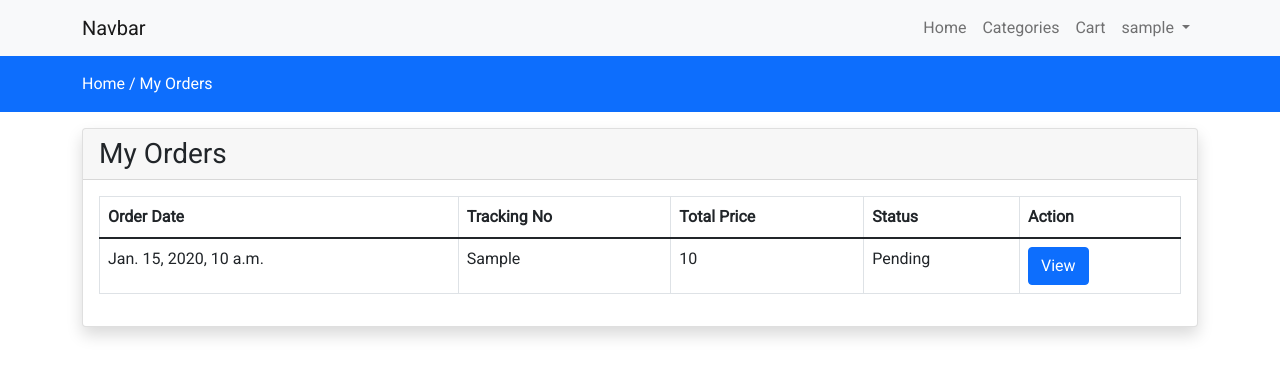
After one commit to namnd-repo/dj-ecommerce, a Django app: page /my-orders in a window 1280 px wide. The commit adds this page. Shown: the top 377 px of the page. Run offline with Django 4.2, Linux system fonts and the light colour scheme; a user stored in the database is signed in; tables that the repository leaves empty hold one stand-in row (values such as "Sample post"); some libraries are stand-ins or nearby versions.

Commit message:
add tracking, orderview

```diff
--- /dev/null
+++ b/ecommerce/store/controller/order.py
@@ -0,0 +1,15 @@
+from django.shortcuts import render, redirect
+from django.contrib import messages
+from store.models import Order, OrderItem
+from django.contrib.auth.decorators import login_required
+
+def index(request):
+    orders = Order.objects.filter(user=request.user)
+    context = {'orders':orders}
+    return render(request, 'store/orders/index.html', context)
+
+def vieworder(request, t_no):
+    order = Order.objects.filter(tracking_no=t_no).filter(user=request.user).first()
+    orderitems = OrderItem.objects.filter(order=order)
+    context = {'order':order, 'orderitems':orderitems}
+    return render(request, 'store/orders/view.html', context)
--- a/ecommerce/store/models.py
+++ b/ecommerce/store/models.py
@@ -70,11 +70,12 @@ class Order(models.Model):
         ('Completed', 'Completed'),
     )
     status = models.CharField(max_length=150, choices=orderstatuses, default="Pending")
+    tracking_no = models.CharField(max_length=150, null=True)
     created_at = models.DateTimeField(auto_now_add=True)
     updated_at = models.DateTimeField(auto_now=True)
 
     def __str__(self):
-        return '{}'.format(self.id)
+        return '{} {}'.format(self.id, self.tracking_no)
 
 class OrderItem(models.Model):
     order = models.ForeignKey(Order, on_delete=models.CASCADE)
@@ -83,4 +84,4 @@ class OrderItem(models.Model):
     quantity = models.IntegerField(null=False)
 
     def __str__(self):
-        return '{}'.format(self.order.id)
+        return '{} {}'.format(self.order.id, self.order.tracking_no)
--- a/ecommerce/store/templates/store/inc/navbar.html
+++ b/ecommerce/store/templates/store/inc/navbar.html
@@ -24,7 +24,7 @@
                 {{ request.user }}
               </a>
               <ul class="dropdown-menu" aria-labelledby="navbarDropdown">
-                <li><a class="dropdown-item" href="#">Action</a></li>
+                <li><a class="dropdown-item" href="{% url 'myorders' %}">My Orders</a></li>
                 <li><a class="dropdown-item" href="#">Another action</a></li>
                 <li><hr class="dropdown-divider"></li>
                 <li><a class="dropdown-item" href="{% url 'logout' %}">Logout</a></li>
--- /dev/null
+++ b/ecommerce/store/templates/store/orders/index.html
@@ -0,0 +1,52 @@
+{% extends 'store/layouts/main.html' %}
+
+{% block content %}
+
+<div class="py-3 bg-primary">
+    <div class="container">
+        <a class="text-white" href="{% url 'home' %}"> Home /</a>
+        <a class="text-white" href="{% url 'myorders' %}"> My Orders </a>
+    </div>
+</div>
+
+<div class="container mt-3">
+    <div class="row">
+        <div class="col-md-12">
+            <div class="card shadow">
+                <div class="card-header">
+                    <h3 class="mb-0">My Orders</h3>
+                </div>
+
+                <div class="card-body">
+                    <table class="table table-bordered">
+                        <thead>
+                            <tr>
+                                <th>Order Date</th>
+                                <th>Tracking No</th>
+                                <th>Total Price</th>
+                                <th>Status</th>
+                                <th>Action</th>
+                            </tr>
+                        </thead>
+
+                        <tbody>
+                            {% for item in orders %}
+                                <tr>
+                                    <td> {{ item.created_at }} </td>
+                                    <td> {{ item.tracking_no }} </td>
+                                    <td> {{ item.total_price | stringformat:'d' }} </td>
+                                    <td> {{ item.status }} </td>
+                                    <td>
+                                        <a href="{% url 'orderview' item.tracking_no %}" class="btn btn-primary">View</a>
+                                    </td>
+                                </tr>
+                            {% endfor %}
+                        </tbody>
+                    </table>
+                </div>
+            </div>
+        </div>
+    </div>
+</div>
+
+{% endblock content %}
--- a/ecommerce/store/urls.py
+++ b/ecommerce/store/urls.py
@@ -1,6 +1,6 @@
 from django.urls import path
 from . import views
-from store.controller import authview, cart, checkout
+from store.controller import authview, cart, checkout, order
 
 urlpatterns = [
     path('', views.home, name='home'),
@@ -19,4 +19,7 @@ urlpatterns = [
 
     path('checkout', checkout.index, name='checkout'),
     path('place-order', checkout.placeorder, name='placeorder'),
+
+    path('my-orders', order.index, name='myorders'),
+    path('view-order/<str:t_no>', order.vieworder, name='orderview'),
 ]
```
Also changed, not shown: ecommerce/store/controller/checkout.py (+7 -0 lines), ecommerce/store/templates/store/orders/view.html (added, +77 -0 lines), ecommerce/store/migrations/0004_order_tracking_no.py (added).
